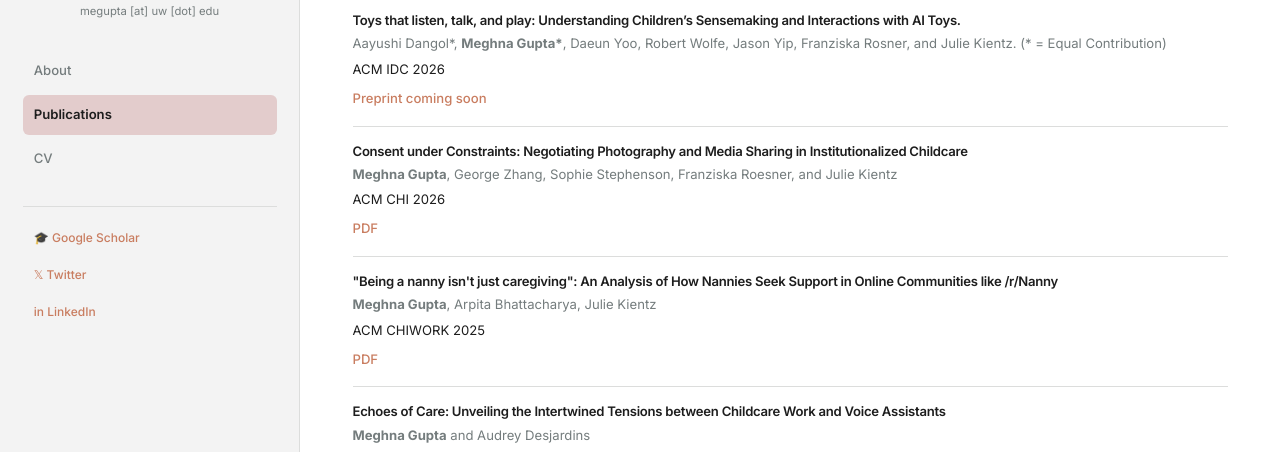
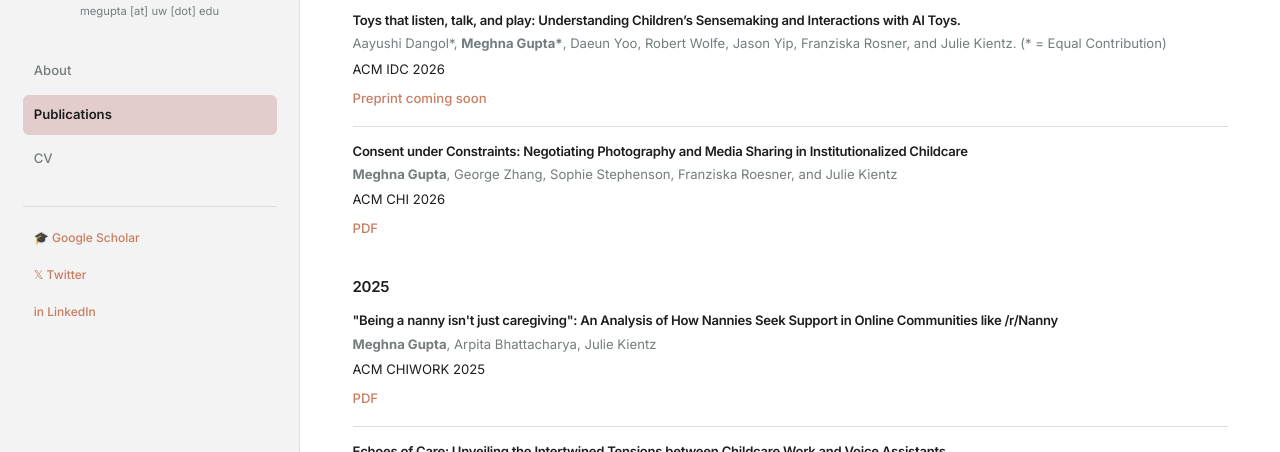
Before and after one commit to gupta-meghna64/gupta-meghna64.github.io, a plain HTML site: page publications.html in a window 1280 px wide. Shown: the part 348-800 px from the top of the page. Drawn offline with Linux system fonts and the light colour scheme.

Commit message:
fixed publications.html

```diff
--- a/publications.html
+++ b/publications.html
@@ -55,7 +55,7 @@
           <h2>Publications</h2>
           <p style="color: var(--palette-slate); font-size: 0.875rem; margin-bottom: 1.5rem;">(* = Equal Contribution)</p>
 
-          <!-- 2025 -->
+          <!-- 2026 -->
           <div class="section" style="margin-top: 2.5rem;">
             <h3 style="font-size: 1rem; font-weight: 600; margin-bottom: 1rem; color: var(--palette-dark);">2025</h3>
 
@@ -79,6 +79,12 @@
               <p class="venue-conf">ACM CHI 2026</p>
               <a class="pdf" href="https://pages.cs.wisc.edu/~srstephenso2/publications/chi26-childcare.pdf" target="_blank" rel="noreferrer">PDF</a>
             </div>
+
+          </div>
+
+          <!-- 2025 -->
+          <div class="section" style="margin-top: 2.5rem;">
+            <h3 style="font-size: 1rem; font-weight: 600; margin-bottom: 1rem; color: var(--palette-dark);">2025</h3>
 
             <div class="pub">
               <h4><a href="https://dl.acm.org/doi/full/10.1145/3729176.3729181">"Being a nanny isn't just caregiving": An Analysis of How Nannies Seek Support in Online Communities like /r/Nanny</a></h4>
```
